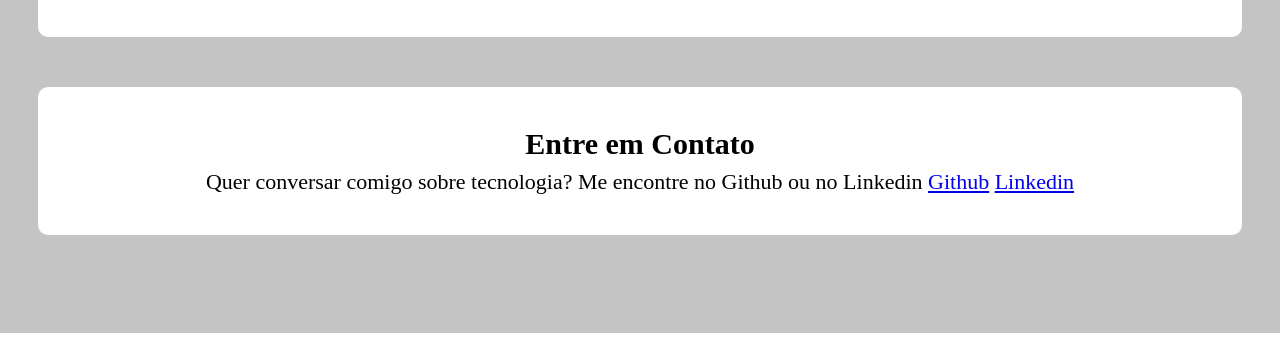
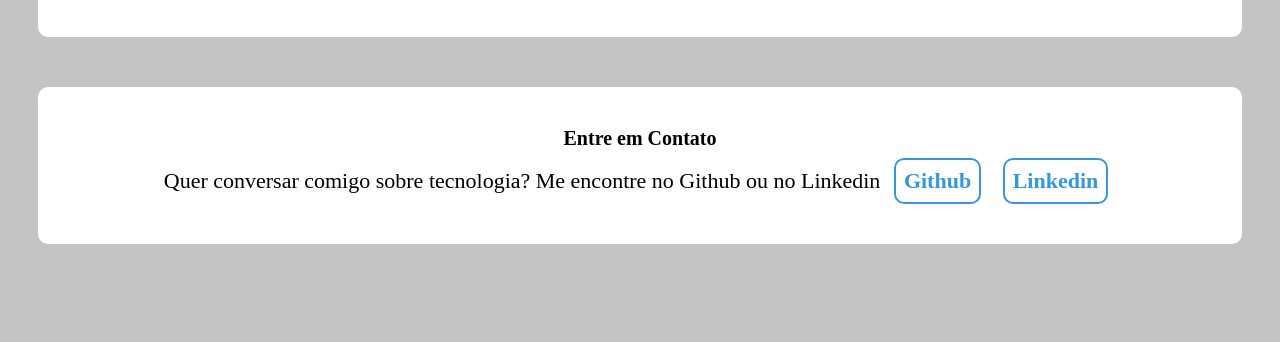
Before and after one commit to PedroUE/meu-primeiro-site, a plain HTML site: page index.html in a window 1280 px wide. Shown: the part 575-917 px from the top of the page. Drawn offline with Linux system fonts and the light colour scheme; a web font is replaced by a local one.

Commit message:
Meu-primeiro-site

```diff
--- a/assets/styles/index.css
+++ b/assets/styles/index.css
@@ -100,7 +100,7 @@ contact {
 
 contact h2 {
   margin-bottom: 8px;
-  font-size: 30px;
+  font-size: 20px;
   text-align: center;
 }
 
@@ -108,3 +108,14 @@ contact h2 {
     text-align: center;
     font-size: 22px;
   }
+
+  contact a {
+    color: #3498db;
+    text-decoration: none;
+    font-weight: bold;
+    padding: 0.5rem;
+    margin: 0 0.5rem;
+    border: 2px solid #3498db;
+    border-radius: 10px;
+    display: inline-block;
+  }
```
